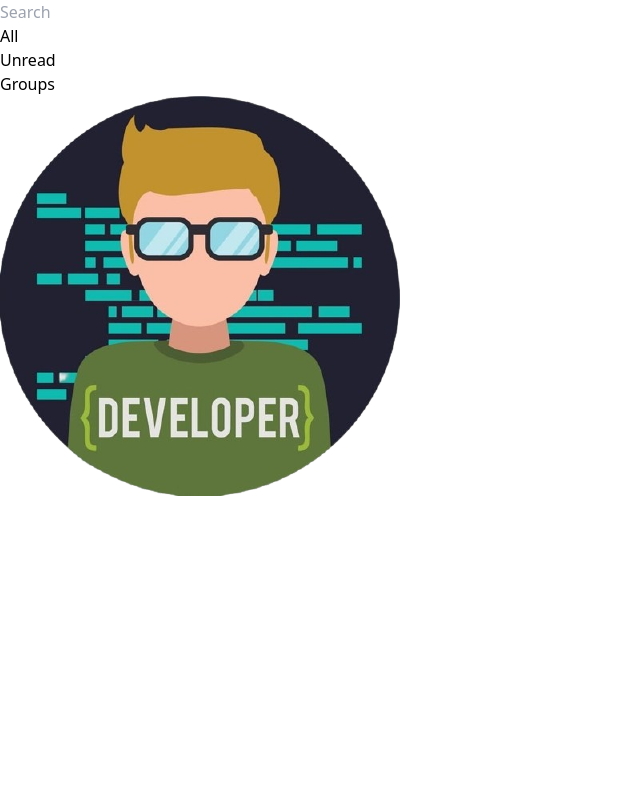
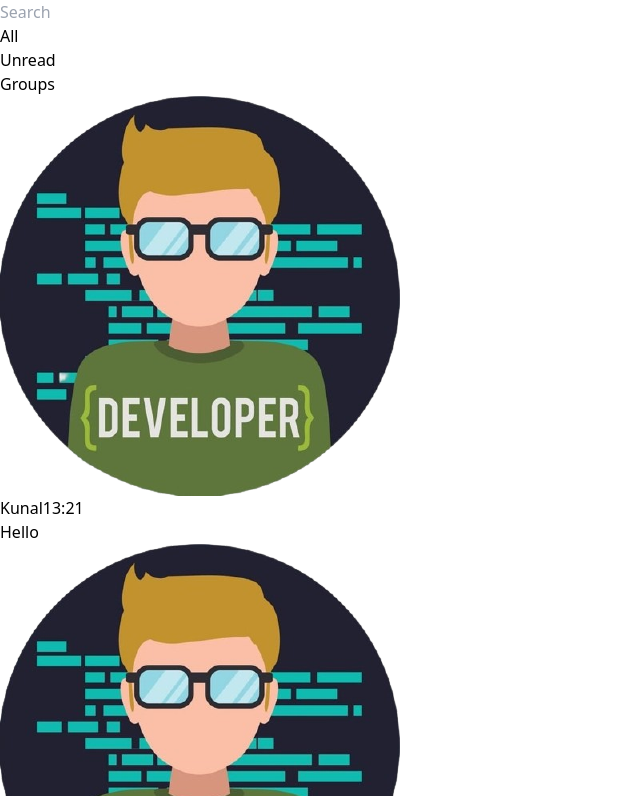
Before and after one commit to Tilak-dev/WhatsApp-clone, a React (Vite) app: page / in a window 1280 px wide. Shown: the part 552-1348 px from the top of the page, without its empty margins (0-640 px from the left). Before the commit the page ends 1048 px from the top, so only its background shows below. Built offline with nearby package versions, Linux system fonts and the light colour scheme.

Commit message:
middle body almost done

```diff
--- a/src/App.css
+++ b/src/App.css
@@ -0,0 +1,14 @@
+/* width */
+::-webkit-scrollbar {
+  width: 8px;
+}
+
+/* Track */
+::-webkit-scrollbar-track {
+  background: #111b21;
+}
+
+/* Handle */
+::-webkit-scrollbar-thumb {
+  background: #222e35;
+}
--- a/src/components/middle-body/SearchBar.jsx
+++ b/src/components/middle-body/SearchBar.jsx
@@ -5,14 +5,14 @@ function SearchBar() {
   return (
     <div className="flex flex-col justify-center h-12 w-[512px] bg-[#111b21] pl-3 pr-3">
       <div className="flex flex-row text-[#8696a0] bg-[#222e35] w-[488px] h-9 rounded-lg pl-3">
-        <div className=" w-14 text-2xl flex flex-col justify-center">
+        <div className=" w-[54px] pl-1 text-[19px] flex flex-col justify-center">
           <MdSearch className=" " />
         </div>
         <div className="flex flex-col justify-center">
           <input
             placeholder="Search"
             type="text"
-            className=" w-[391px] h-[22px] text-sm  bg-inherit"
+            className=" w-[391px] h-[22px] text-[15px]   bg-inherit focus:outline-none "
           />
         </div>
       </div>
--- a/src/components/middle-body/chat-list/ChatInfo.jsx
+++ b/src/components/middle-body/chat-list/ChatInfo.jsx
@@ -0,0 +1,19 @@
+import React from "react";
+
+function ChatInfo() {
+  return (
+    <>
+      <div className=" text-[#e9edef]">
+        <div className="h-[22.5px] flex flex-row">
+          <span className="w-[370px] text-[17px] ">Kunal</span>
+          <span className=" pt-[3px] pl-1.5 text-xs text-[#8696a0]">13:21</span>
+        </div>
+        <div className=" text-[14px] w-[360px] h-[22.5px] text-[#8696a0]">
+          <span className="">Hello</span>
+        </div>
+      </div>
+    </>
+  );
+}
+
+export default ChatInfo;
--- a/src/components/middle-body/chat-list/ChatList.jsx
+++ b/src/components/middle-body/chat-list/ChatList.jsx
@@ -1,12 +1,14 @@
-import React from 'react'
-import ChatImg from './ChatImg'
+import React from "react";
+import ChatImg from "./ChatImg";
+import ChatInfo from "./ChatInfo";
 
 function ChatList() {
   return (
-    <div>
+    <div className="flex flex-row items-center h-[73px] w-[495px]">
       <ChatImg />
+      <ChatInfo />
     </div>
-  )
+  );
 }
 
-export default ChatList
+export default ChatList;
--- a/src/components/middle-body/chat-list/ChatListContainer.jsx
+++ b/src/components/middle-body/chat-list/ChatListContainer.jsx
@@ -3,7 +3,9 @@ import ChatList from './ChatList'
 
 function ChatListContainer() {
   return (
-    <div className='h-[437px] w-[512px] bg-[#111b21]'>
+    <div className='h-[437px] w-[512px] overflow-x-hidden overflow-scroll bg-[#111b21]'>
+      <ChatList />
+      <ChatList />
       <ChatList />
     </div>
   )
```
